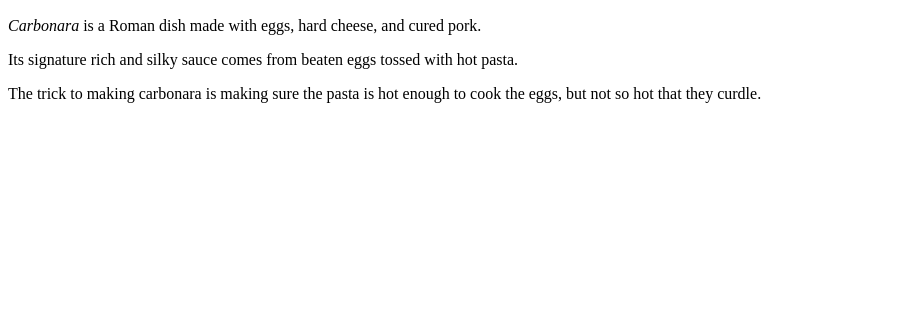
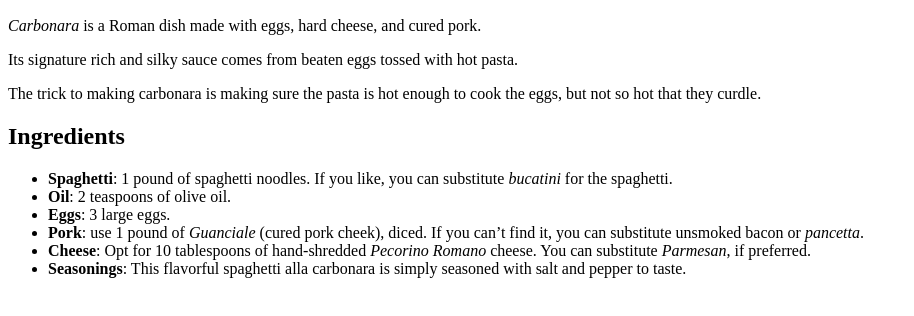
Before and after one commit to Solkol/odin-recipes, a plain HTML site: page recipes/carbonara.html in a window 1280 px wide. Shown: the part 434-750 px from the top of the page, without its empty margins (0-914 px from the left). Drawn offline with Linux system fonts and the light colour scheme.

Commit message:
Add ingredients section with unordered list

```diff
--- a/recipes/carbonara.html
+++ b/recipes/carbonara.html
@@ -15,5 +15,14 @@
         <p>Its signature rich and silky sauce comes from beaten eggs tossed with hot pasta.</p>
         <p>The trick to making carbonara is making sure the pasta is hot enough to cook the eggs, but not so hot that they curdle.</p>
 
+        <h2>Ingredients</h2>
+        <ul>
+            <li><strong>Spaghetti</strong>: 1 pound of spaghetti noodles. If you like, you can substitute <em>bucatini</em> for the spaghetti.</li>
+            <li><strong>Oil</strong>: 2 teaspoons of olive oil.</li>
+            <li><strong>Eggs</strong>: 3 large eggs.</li>
+            <li><strong>Pork</strong>: use 1 pound of <em>Guanciale</em> (cured pork cheek), diced. If you can’t find it, you can substitute unsmoked bacon or <em>pancetta</em>.</li>
+            <li><strong>Cheese</strong>: Opt for 10 tablespoons of hand-shredded <em>Pecorino Romano</em> cheese. You can substitute <em>Parmesan</em>, if preferred.</li>
+            <li><strong>Seasonings</strong>: This flavorful spaghetti alla carbonara is simply seasoned with salt and pepper to taste.</li>
+        </ul>
     </body>
 </html>
```
